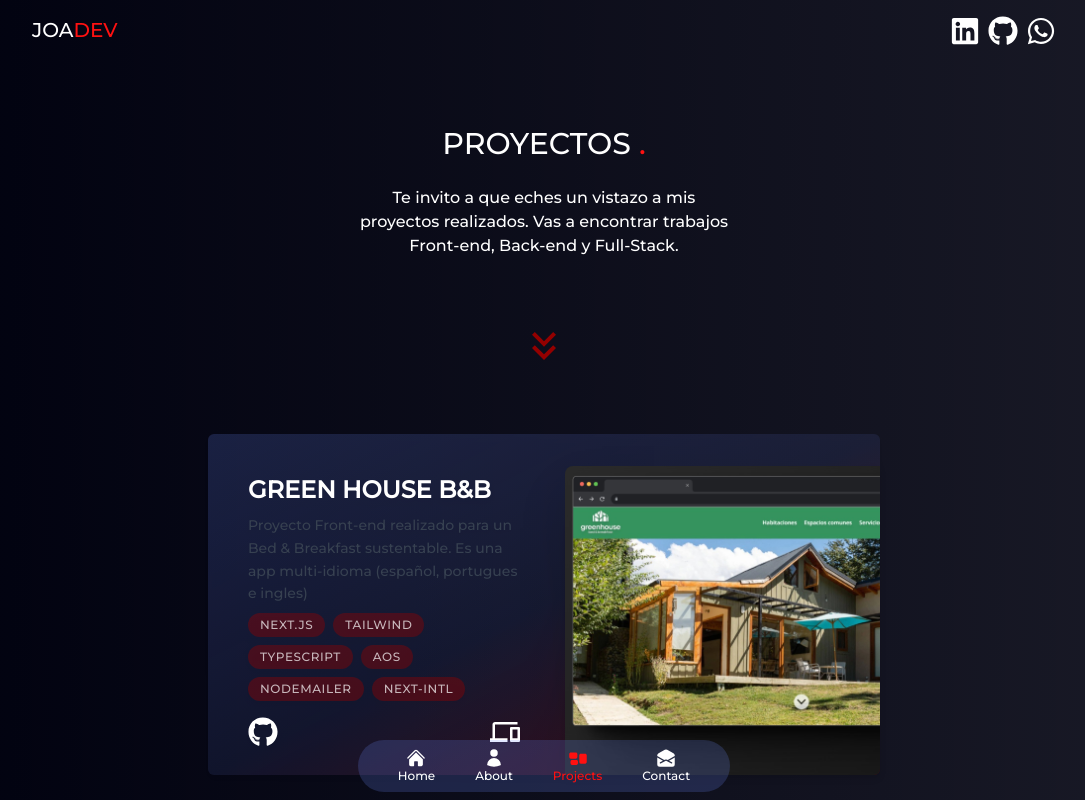
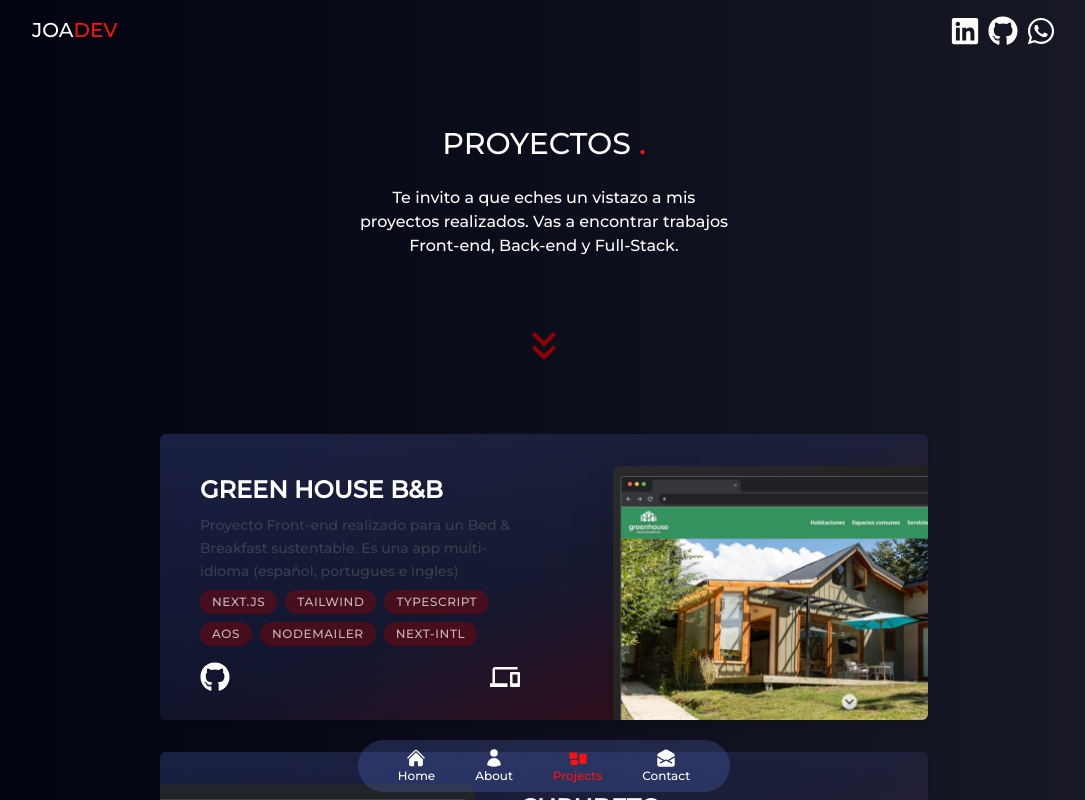
Before and after one commit to joacorojasmoschini/Portafolio, a Next.js app: page /projects in a window 1280 px wide. Shown: the top 800 px of the page, without its empty margins (96-1181 px from the left). Built offline with nearby package versions, Linux system fonts and the light colour scheme.

Commit message:
project width size

```diff
--- a/src/components/Card.tsx
+++ b/src/components/Card.tsx
@@ -37,7 +37,7 @@ export default function Card({
       }}
       className="group mb-8 sm:mb-8 last:mb-0"
     >
-      <section className="max-w-[42rem] border border-none rounded-md overflow-hidden sm:pr-8 relative h-full hover:bg-gray-200 transition sm:group-even:pl-8 text-white bg-gradient-to-br from-light-blue/20 via-light-blue/10 to-red/40 hover:bg-light-blue/10 drop-shadow-md">
+      <section className="max-w-screen-md border border-none rounded-md overflow-hidden sm:pr-8 relative h-full hover:bg-gray-200 transition sm:group-even:pl-8 text-white bg-gradient-to-br from-light-blue/20 via-light-blue/10 to-red/40 hover:bg-light-blue/10 drop-shadow-md">
         <div className="pt-4 pb-7 px-5 sm:pl-10 sm:pr-2 sm:pt-10 sm:max-w-[50%] flex flex-col h-full sm:group-even:ml-[18rem]">
           <h3 className="text-2xl font-semibold">{title}</h3>
           <p className="mt-2 leading-relaxed text-gray-700 dark:text-white/70 mb-2 text-sm">
```
